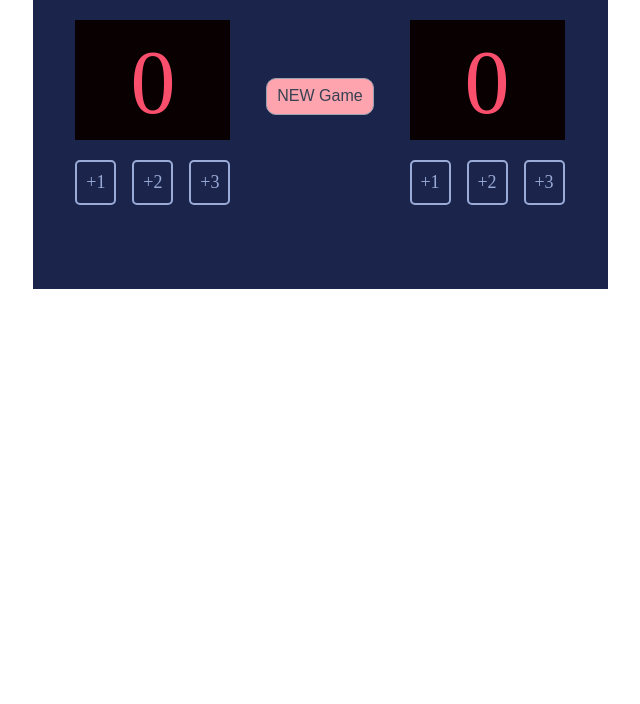
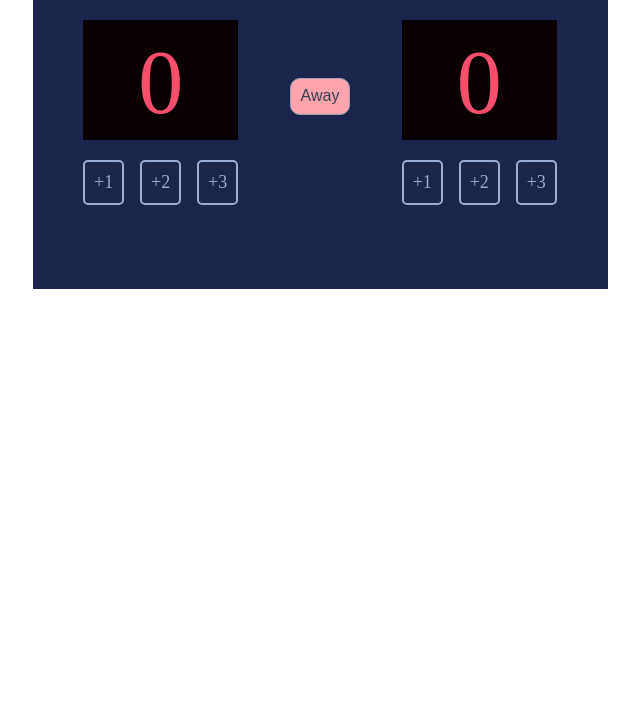
Before and after one commit to YuraMos/scoreboard, a website built with Vite: page Basketball scoreboard/index.html in a window 1280 px wide. Shown: the part 96-800 px from the top of the page, without its empty margins (320-960 px from the left). Built offline with nearby package versions, Linux system fonts and the light colour scheme; a web font is replaced by a local one.

Commit message:
i have made some changes

```diff
--- a/Basketball scoreboard/index.html
+++ b/Basketball scoreboard/index.html
@@ -20,7 +20,7 @@
                     <button class="btn" onclick="add3()">+3</button>
                 </div>
             </div>
-            <button class='btn-game' onclick='newgame()' >NEW Game</button>
+            <button class='btn-game' onclick='newgame()' >Away</button>
             <div>
                 <h3 class="title">GUEST</h3>
                 <div class="scoreboard">
```
